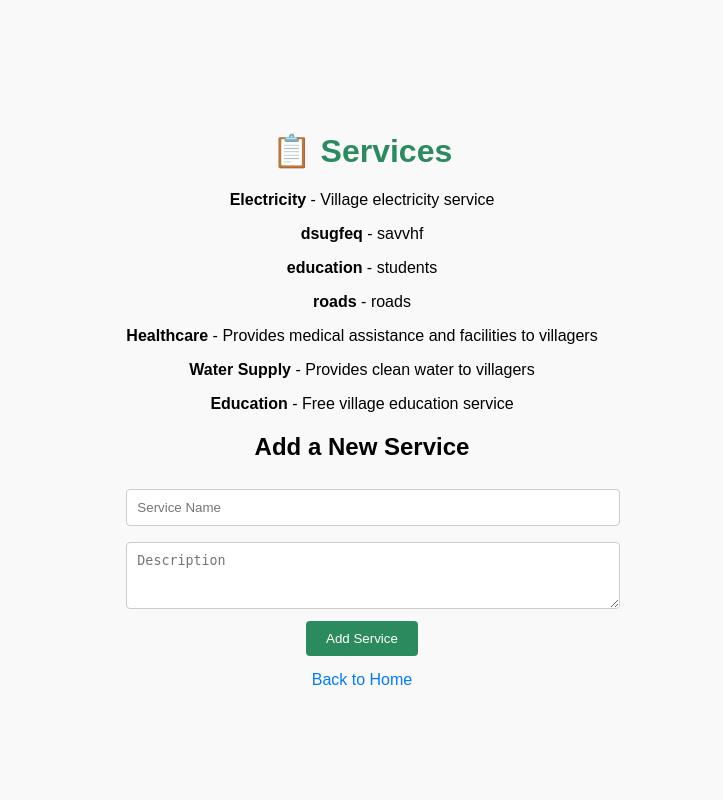
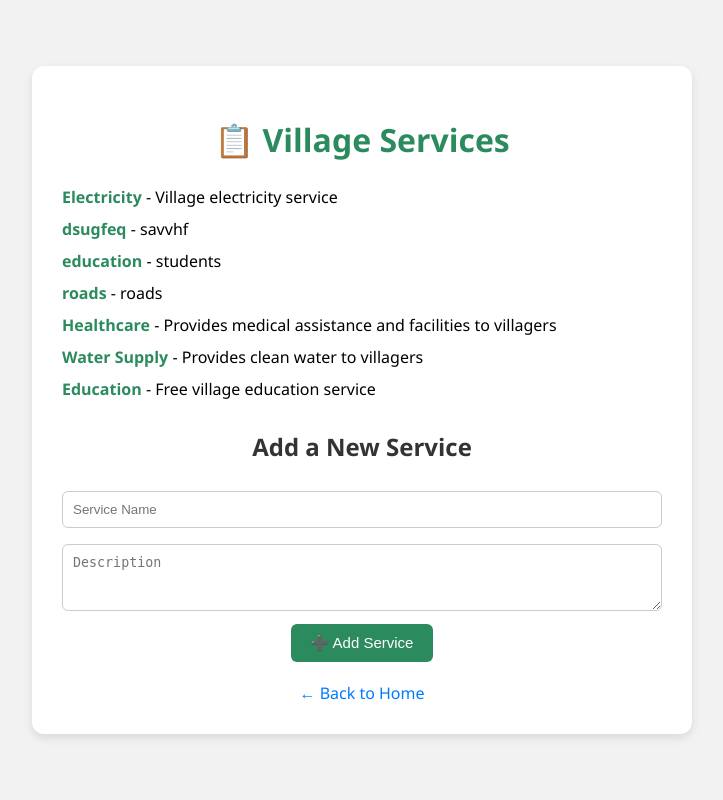
Before and after one commit to DeepakYadav-codez/villageconnect, a Flask app: page /services in a window 1280 px wide. Shown: the whole page, without its empty margins (278-1001 px from the left). Run offline with Flask 3, Linux system fonts and the light colour scheme; data comes from the database, SQL or seed files in the repository; both versions use the stored data as it was after the commit.

Commit message:
🚀 Day 19: Added form validation and API POST endpoint

```diff
--- a/app.py
+++ b/app.py
@@ -1,7 +1,8 @@
-from flask import Flask, render_template, request, redirect
+from flask import Flask, request, jsonify, render_template, redirect, flash
 import sqlite3
 
 app = Flask(__name__)
+app.secret_key = "your-secret-key"
 
 def get_db_connection():
     conn = sqlite3.connect("database.db")
@@ -16,14 +17,36 @@ def home():
 def services():
     conn = get_db_connection()
     if request.method == "POST":
-        name = request.form["name"]
-        description = request.form["description"]
-        conn.execute("INSERT INTO services (name, description) VALUES (?, ?)", (name, description))
-        conn.commit()
+        name = request.form["name"].strip()
+        description = request.form["description"].strip()
+
+        if not name or not description:
+            flash("❌ Both fields are required!")
+        else:
+            conn.execute("INSERT INTO services (name, description) VALUES (?, ?)", (name, description))
+            conn.commit()
+            flash("✅ Service added successfully!")
 
     services = conn.execute("SELECT * FROM services").fetchall()
     conn.close()
     return render_template("services.html", services=services)
 
+# ✅ API Endpoint for Postman POST
+@app.route("/api/services", methods=["POST"])
+def api_add_service():
+    data = request.get_json()
+    name = data.get("name", "").strip()
+    description = data.get("description", "").strip()
+
+    if not name or not description:
+        return jsonify({"error": "Name and description are required"}), 400
+
+    conn = get_db_connection()
+    conn.execute("INSERT INTO services (name, description) VALUES (?, ?)", (name, description))
+    conn.commit()
+    conn.close()
+
+    return jsonify({"message": "✅ Service added successfully"}), 201
+
 if __name__ == "__main__":
     app.run(debug=True)
--- a/static/style.css
+++ b/static/style.css
@@ -1,52 +1,111 @@
 body {
-    background-color: #f9f9f9;
-    font-family: Arial, sans-serif;
+  background-color: #f2f2f2;
+  font-family: 'Segoe UI', sans-serif;
   margin: 0;
   padding: 0;
   display: flex;
-    justify-content: center;  /* Centers horizontally */
-    align-items: center;      /* Centers vertically */
+  justify-content: center;
+  align-items: center;
   min-height: 100vh;
 }
 
 .container {
+  background-color: white;
+  padding: 30px;
+  border-radius: 12px;
+  box-shadow: 0 4px 10px rgba(0,0,0,0.1);
+  max-width: 600px;
+  width: 90%;
   text-align: center;
-    max-width: 600px;
-    padding: 20px;
 }
 
 h1 {
   color: #2c8b5e;
+  margin-bottom: 25px;
 }
 
-a {
-    color: #007bff;
-    text-decoration: none;
-    display: inline-block;
-    margin-top: 15px;
+h2 {
+  margin-top: 30px;
+  color: #333;
 }
 
-form {
-    margin-top: 20px;
+ul.service-list {
+  list-style: none;
+  padding: 0;
+  margin: 0 0 20px 0;
+}
+
+ul.service-list li {
+  margin-bottom: 10px;
+  font-size: 16px;
+  text-align: left;
+}
+
+ul.service-list li strong {
+  color: #2c8b5e;
+}
+
+.flash {
+  background-color: #e0ffe0;
+  border: 1px solid #2c8b5e;
+  padding: 10px;
+  margin-bottom: 20px;
+  border-radius: 6px;
 }
 
 input[type="text"], textarea {
   width: 100%;
   padding: 10px;
   margin: 8px 0;
-    border-radius: 4px;
+  border-radius: 6px;
   border: 1px solid #ccc;
+  box-sizing: border-box;
 }
 
-button, input[type="submit"] {
+button {
   padding: 10px 20px;
   background-color: #2c8b5e;
   color: white;
   border: none;
-    border-radius: 4px;
+  border-radius: 6px;
+  font-size: 15px;
   cursor: pointer;
+  transition: background 0.3s;
 }
 
-button:hover, input[type="submit"]:hover {
-    background-color: #256a4b;
+button:hover {
+  background-color: #246a49;
 }
+
+a.back-link {
+  display: inline-block;
+  margin-top: 20px;
+  color: #007bff;
+  text-decoration: none;
+}
+
+a.back-link:hover {
+  text-decoration: underline;
+}
+
+.link-box {
+  border: 2px solid #6a1b9a;
+  background-color: #f3e5f5;
+  padding: 12px 20px;
+  border-radius: 8px;
+  display: inline-block;
+  margin-top: 20px;
+  box-shadow: 0 4px 8px rgba(106, 27, 154, 0.2);
+}
+
+.link-box a {
+  text-decoration: none;
+  color: #4a148c;
+  font-weight: bold;
+  font-size: 18px;
+}
+
+.link-box a:hover {
+  color: #311b92;
+  text-decoration: underline;
+}
--- a/templates/services.html
+++ b/templates/services.html
@@ -2,23 +2,44 @@
 <html>
 <head>
   <title>VillageConnect - Services</title>
-    <link rel="stylesheet" href="/static/style.css">
+  <link rel="stylesheet" href="{{ url_for('static', filename='style.css') }}">
 </head>
 <body>
   <div class="container">
-        <h1>📋 Services</h1>
+    <h1>📋 Village Services</h1>
+
+    <!-- Flash Messages -->
+    {% with messages = get_flashed_messages() %}
+      {% if messages %}
+        <div class="flash">
+          {% for message in messages %}
+            <p>{{ message }}</p>
+          {% endfor %}
+        </div>
+      {% endif %}
+    {% endwith %}
+
+    <!-- List of services -->
+    <ul class="service-list">
       {% for service in services %}
-            <p><strong>{{ service[1] }}</strong> - {{ service[2] }}</p>
+        <li>
+          <strong>{{ service['name'] }}</strong>
+          <span>- {{ service['description'] }}</span>
+        </li>
+      {% else %}
+        <li>No services available.</li>
       {% endfor %}
+    </ul>
 
+    <!-- Form -->
     <h2>Add a New Service</h2>
-        <form method="post" action="/services">
+    <form method="POST" action="/services">
       <input type="text" name="name" placeholder="Service Name" required><br>
       <textarea name="description" placeholder="Description" rows="3" required></textarea><br>
-            <input type="submit" value="Add Service">
+      <button type="submit">➕ Add Service</button>
     </form>
 
-        <a href="/">Back to Home</a>
+    <a href="/" class="back-link">← Back to Home</a>
   </div>
 </body>
 </html>
```
Also changed, not shown: templates/home.html (+10 -6 lines), database.db. Lines whose indentation alone changed are shown as unchanged.
